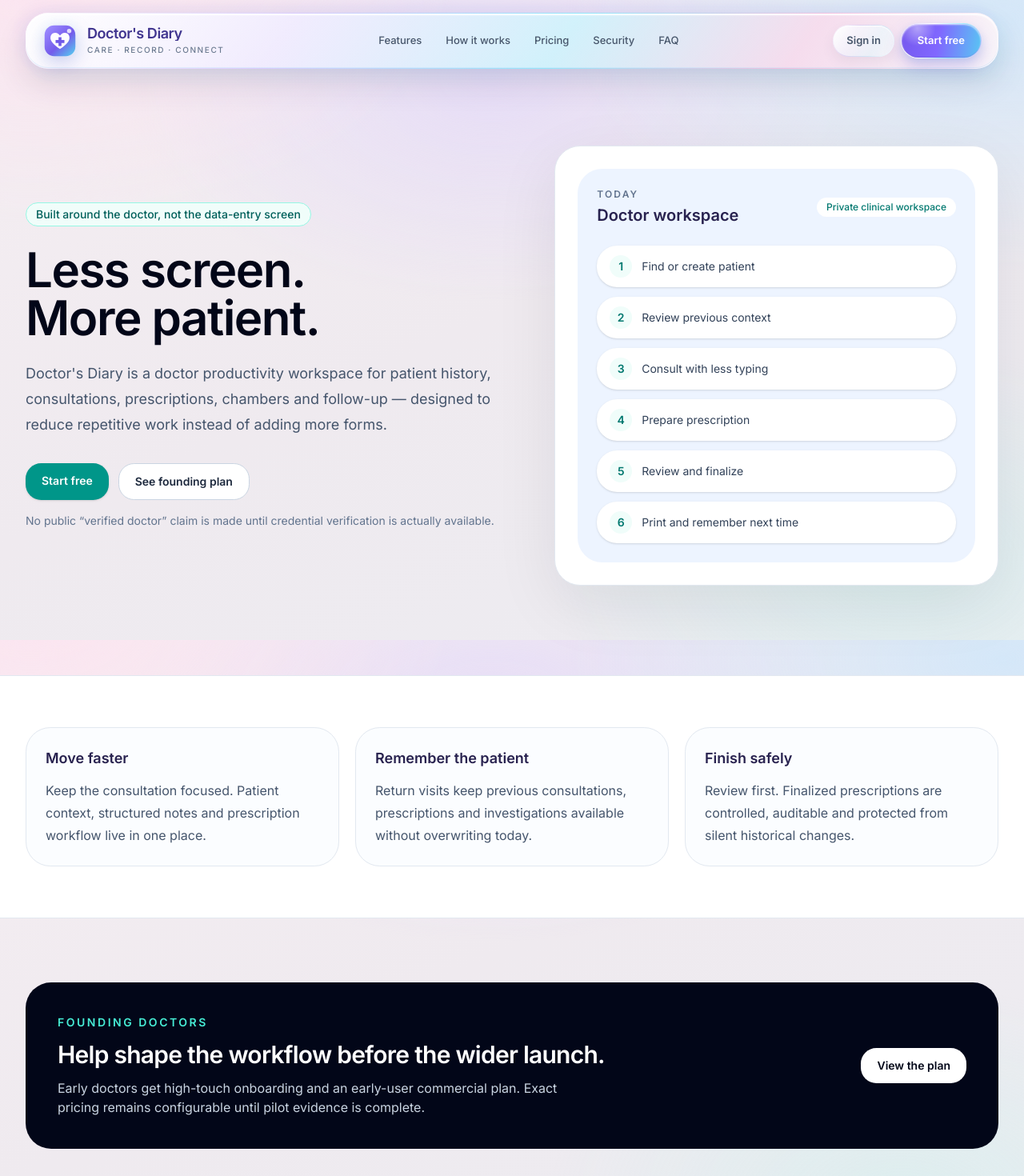
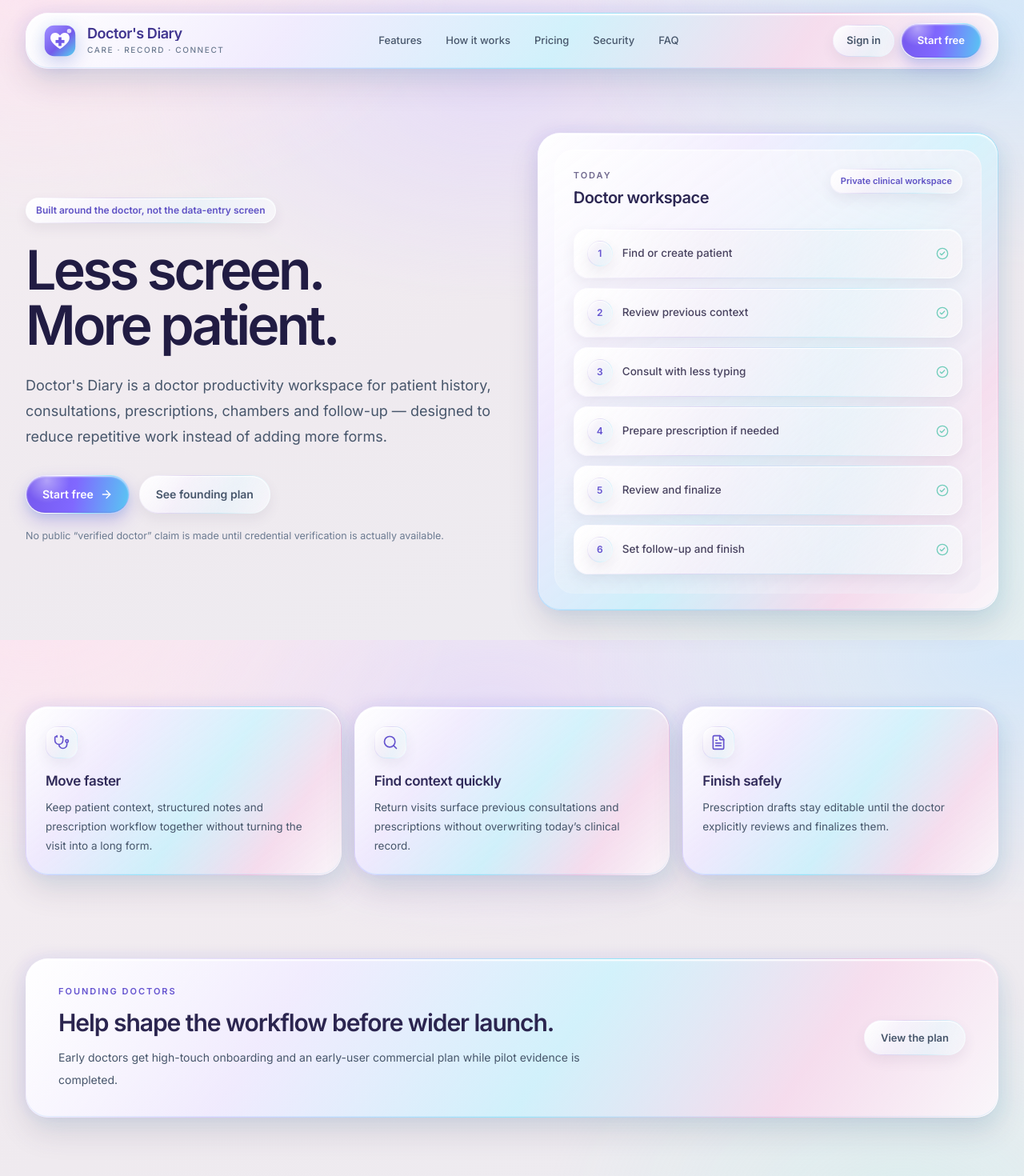
Before and after one commit to Minhazsiraji/DD, a Next.js app: page / in a window 1280 px wide. Shown: the top 1470 px of the page at 80% size. Built offline with nearby package versions, Linux system fonts and the light colour scheme.

Commit message:
UI: rebuild landing page with selected liquid styling

```diff
--- a/src/app/page.tsx
+++ b/src/app/page.tsx
@@ -1,18 +1,22 @@
 import Link from "next/link";
+import { ArrowRight, CheckCircle2, FileText, Search, Stethoscope } from "lucide-react";
 import { MarketingShell } from "@/components/marketing/marketing-shell";
 
 const benefits = [
   {
     title: "Move faster",
-    body: "Keep the consultation focused. Patient context, structured notes and prescription workflow live in one place.",
+    body: "Keep patient context, structured notes and prescription workflow together without turning the visit into a long form.",
+    icon: <Stethoscope className="size-5" aria-hidden="true" />,
   },
   {
-    title: "Remember the patient",
-    body: "Return visits keep previous consultations, prescriptions and investigations available without overwriting today.",
+    title: "Find context quickly",
+    body: "Return visits surface previous consultations and prescriptions without overwriting today’s clinical record.",
+    icon: <Search className="size-5" aria-hidden="true" />,
   },
   {
     title: "Finish safely",
-    body: "Review first. Finalized prescriptions are controlled, auditable and protected from silent historical changes.",
+    body: "Prescription drafts stay editable until the doctor explicitly reviews and finalizes them.",
+    icon: <FileText className="size-5" aria-hidden="true" />,
   },
 ];
 
@@ -20,56 +24,60 @@ const workflow = [
   "Find or create patient",
   "Review previous context",
   "Consult with less typing",
-  "Prepare prescription",
+  "Prepare prescription if needed",
   "Review and finalize",
-  "Print and remember next time",
+  "Set follow-up and finish",
 ];
 
 export default function RootPage() {
   return (
     <MarketingShell>
-      <section className="mx-auto grid max-w-7xl gap-12 px-5 pb-20 pt-16 lg:grid-cols-[1.05fr_.95fr] lg:px-8 lg:pb-28 lg:pt-24">
+      <section className="mx-auto grid max-w-7xl gap-10 px-5 pb-16 pt-14 lg:grid-cols-[1.02fr_.98fr] lg:px-8 lg:pb-20 lg:pt-20">
         <div className="self-center">
-          <p className="inline-flex rounded-full border border-teal-200 bg-teal-50 px-3 py-1 text-sm font-medium text-teal-800">
+          <p className="dd-chip inline-flex rounded-full px-3 py-1.5 text-[12px] font-semibold text-[#5f52c5]">
             Built around the doctor, not the data-entry screen
           </p>
-          <h1 className="mt-6 max-w-3xl text-5xl font-semibold tracking-tight text-slate-950 sm:text-6xl">
+          <h1 className="mt-6 max-w-3xl text-5xl font-semibold tracking-[-0.055em] text-[#211c43] sm:text-6xl lg:text-[68px] lg:leading-[1.02]">
             Less screen.
             <br />
             More patient.
           </h1>
-          <p className="mt-6 max-w-2xl text-lg leading-8 text-slate-600">
+          <p className="mt-6 max-w-2xl text-[17px] leading-8 text-ink-secondary sm:text-lg">
             Doctor&apos;s Diary is a doctor productivity workspace for patient history,
             consultations, prescriptions, chambers and follow-up — designed to reduce
             repetitive work instead of adding more forms.
           </p>
           <div className="mt-8 flex flex-wrap gap-3">
-            <Link href="/signup" className="rounded-xl bg-teal-600 px-5 py-3 text-sm font-semibold text-white shadow-sm transition hover:bg-teal-700">
+            <Link href="/signup" className="dd-primary inline-flex h-12 items-center gap-2 rounded-full px-5 text-sm font-semibold text-white">
               Start free
+              <ArrowRight className="size-4" aria-hidden="true" />
             </Link>
-            <Link href="/pricing" className="rounded-xl border border-slate-300 bg-white px-5 py-3 text-sm font-semibold text-slate-800 transition hover:bg-slate-50">
+            <Link href="/pricing" className="dd-secondary inline-flex h-12 items-center rounded-full px-5 text-sm font-semibold text-ink-secondary">
               See founding plan
             </Link>
           </div>
-          <p className="mt-4 text-sm text-slate-500">
+          <p className="mt-4 text-[12.5px] leading-6 text-ink-muted">
             No public “verified doctor” claim is made until credential verification is actually available.
           </p>
         </div>
 
-        <div className="rounded-[2rem] border border-slate-200 bg-white p-5 shadow-[0_24px_80px_rgba(15,23,42,.08)] sm:p-7">
-          <div className="rounded-3xl bg-[#edf4ff] p-6">
-            <div className="flex items-center justify-between">
+        <div className="dd-landing-demo p-4 sm:p-5">
+          <div className="dd-landing-inner rounded-[24px] p-5 sm:p-6">
+            <div className="flex flex-wrap items-start justify-between gap-3">
               <div>
-                <p className="text-xs font-semibold uppercase tracking-[0.18em] text-slate-500">Today</p>
-                <p className="mt-1 text-xl font-semibold">Doctor workspace</p>
+                <p className="text-[11px] font-semibold uppercase tracking-[0.18em] text-[#70698e]">Today</p>
+                <p className="mt-1 text-[20px] font-semibold tracking-[-0.025em] text-[#2c2753]">Doctor workspace</p>
               </div>
-              <span className="rounded-full bg-white px-3 py-1 text-xs font-medium text-teal-700">Private clinical workspace</span>
+              <span className="dd-chip inline-flex rounded-full px-3 py-1.5 text-[11px] font-semibold text-[#5f52c5]">
+                Private clinical workspace
+              </span>
             </div>
             <div className="mt-6 grid gap-3">
               {workflow.map((item, i) => (
-                <div key={item} className="flex items-center gap-3 rounded-2xl bg-white px-4 py-3 text-sm text-slate-700 shadow-sm">
-                  <span className="grid size-7 shrink-0 place-items-center rounded-full bg-teal-50 font-semibold text-teal-700">{i + 1}</span>
-                  {item}
+                <div key={item} className="dd-workflow-row flex items-center gap-3 rounded-[18px] px-4 py-3.5 text-[13.5px] font-medium text-[#48425f]">
+                  <span className="dd-step grid size-8 shrink-0 place-items-center rounded-full text-[12px] font-semibold text-[#6554d0]">{i + 1}</span>
+                  <span className="min-w-0 flex-1">{item}</span>
+                  <CheckCircle2 className="size-4 shrink-0 text-[#72cdbb]" aria-hidden="true" />
                 </div>
               ))}
             </div>
@@ -77,27 +85,30 @@ export default function RootPage() {
         </div>
       </section>
 
-      <section className="border-y border-slate-200 bg-white">
-        <div className="mx-auto grid max-w-7xl gap-5 px-5 py-16 md:grid-cols-3 lg:px-8">
+      <section className="mx-auto max-w-7xl px-5 py-8 lg:px-8 lg:py-10">
+        <div className="grid gap-4 md:grid-cols-3">
           {benefits.map((benefit) => (
-            <article key={benefit.title} className="rounded-3xl border border-slate-200 bg-[#fbfdff] p-6">
-              <h2 className="text-lg font-semibold">{benefit.title}</h2>
-              <p className="mt-3 leading-7 text-slate-600">{benefit.body}</p>
+            <article key={benefit.title} className="dd-public-card p-5 sm:p-6">
+              <span className="dd-feature-icon inline-flex size-10 items-center justify-center rounded-[14px] text-[#6655cf]">
+                {benefit.icon}
+              </span>
+              <h2 className="mt-4 text-[17px] font-semibold tracking-[-0.02em] text-[#302a59]">{benefit.title}</h2>
+              <p className="mt-2 text-[13.5px] leading-6 text-ink-secondary">{benefit.body}</p>
             </article>
           ))}
         </div>
       </section>
 
-      <section className="mx-auto max-w-7xl px-5 py-20 lg:px-8">
-        <div className="rounded-[2rem] bg-slate-950 px-6 py-10 text-white sm:px-10 lg:flex lg:items-center lg:justify-between">
+      <section className="mx-auto max-w-7xl px-5 py-14 lg:px-8 lg:py-16">
+        <div className="dd-public-cta px-6 py-8 sm:px-8 lg:flex lg:items-center lg:justify-between lg:px-10">
           <div>
-            <p className="text-sm font-semibold uppercase tracking-[0.18em] text-teal-300">Founding doctors</p>
-            <h2 className="mt-3 text-3xl font-semibold tracking-tight">Help shape the workflow before the wider launch.</h2>
-            <p className="mt-3 max-w-2xl text-slate-300">
-              Early doctors get high-touch onboarding and an early-user commercial plan. Exact pricing remains configurable until pilot evidence is complete.
+            <p className="text-[11px] font-semibold uppercase tracking-[0.18em] text-[#6554d0]">Founding doctors</p>
+            <h2 className="mt-3 text-3xl font-semibold tracking-[-0.035em] text-[#2b254f]">Help shape the workflow before wider launch.</h2>
+            <p className="mt-3 max-w-2xl text-[14px] leading-7 text-ink-secondary">
+              Early doctors get high-touch onboarding and an early-user commercial plan while pilot evidence is completed.
             </p>
           </div>
-          <Link href="/pricing" className="mt-6 inline-flex rounded-xl bg-white px-5 py-3 text-sm font-semibold text-slate-950 lg:mt-0">
+          <Link href="/pricing" className="dd-secondary mt-6 inline-flex h-11 items-center rounded-full px-5 text-[13px] font-semibold text-ink-secondary lg:mt-0">
             View the plan
           </Link>
         </div>
```
